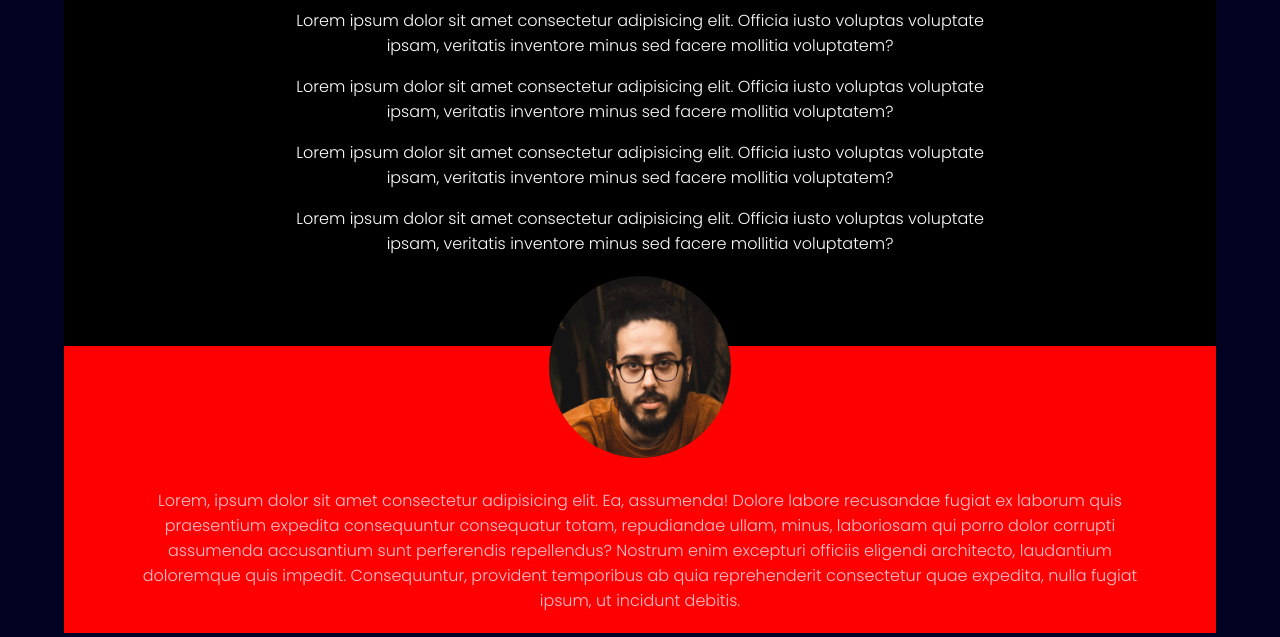
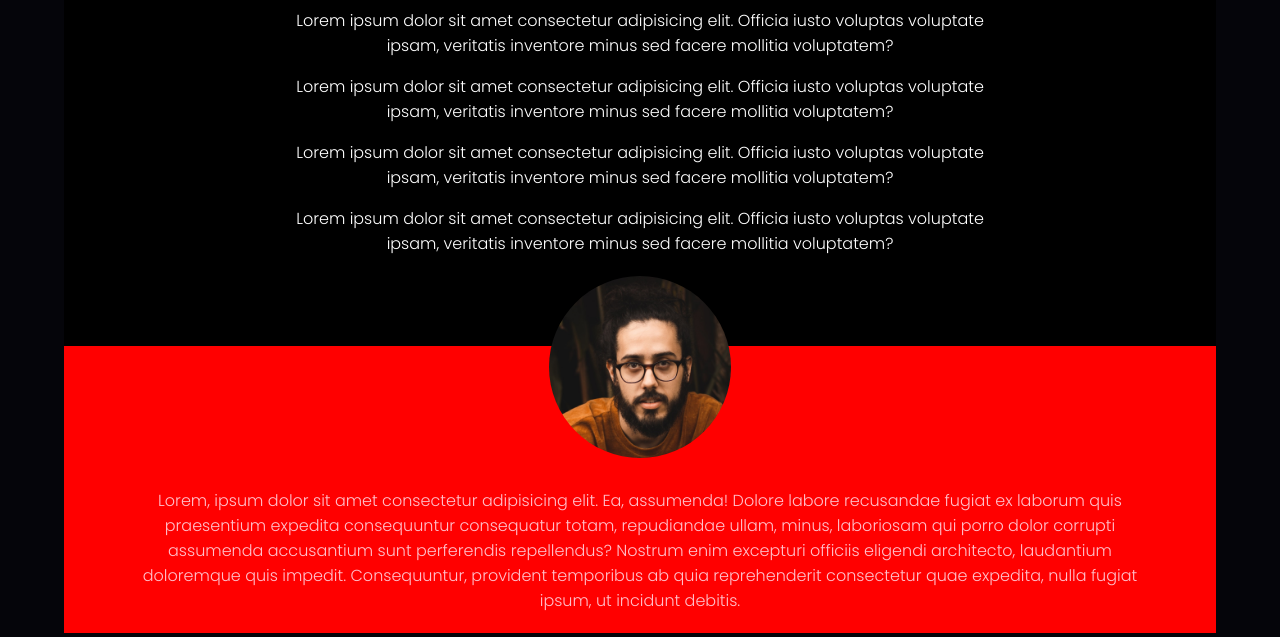
Before and after one commit to amit-2000/html-css-responsive-web, a plain HTML site: page index.html in a window 1280 px wide. Shown: the part 163-800 px from the top of the page. Drawn offline with Linux system fonts and the light colour scheme.

Commit message:
body color changed

```diff
--- a/style.css
+++ b/style.css
@@ -4,7 +4,7 @@ body{
     box-sizing: border-box;
     width: 100%;
     text-align: center;
-    background-color: rgb(1, 2, 34);
+    background-color: rgb(5, 5, 10);
     font-family: 'Poppins', sans-serif;
 }
 #logo{
```
